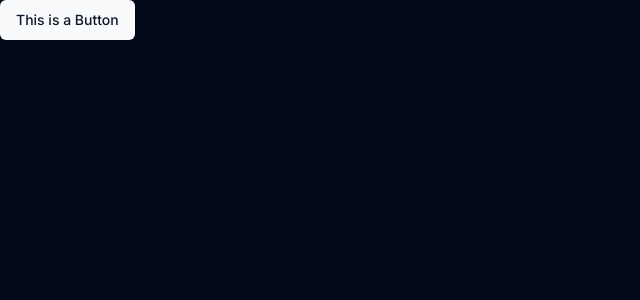
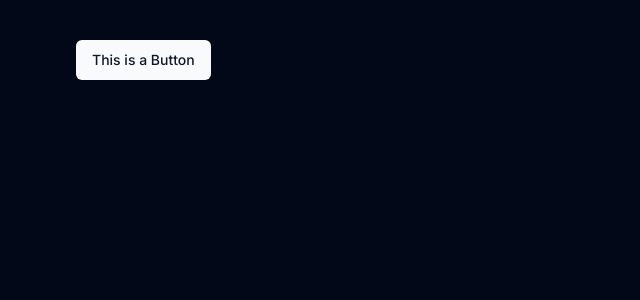
Before and after one commit to dev4ult/readme-md-editor, a React (Vite) app: page / in a window 1280 px wide. Shown: the top 300 px of the page, without its empty margins (0-640 px from the left). Built offline with nearby package versions, Linux system fonts and the light colour scheme.

Commit message:
feat: content center

```diff
--- a/src/App.tsx
+++ b/src/App.tsx
@@ -1,16 +1,15 @@
-// import { useState } from 'react';
-// import reactLogo from './assets/react.svg';
-// import viteLogo from '/vite.svg';
 import { ThemeProvider } from '@/components/theme-provider';
+import ContentCenter from './components/content-center';
 import Home from './pages/home';
-// import './App.css';
+import { Toaster } from '@/components/ui/toaster';
 
 function App() {
-  // const [count, setCount] = useState(0);
-
   return (
     <ThemeProvider defaultTheme="dark" storageKey="vite-ui-theme">
-      <Home />
+      <ContentCenter>
+        <Home />
+      </ContentCenter>
+      <Toaster />
     </ThemeProvider>
   );
 }
--- /dev/null
+++ b/src/components/content-center.tsx
@@ -0,0 +1,11 @@
+// import * as React from 'react';
+
+type Props = {
+  children: string | JSX.Element | JSX.Element[];
+};
+
+const ContentCenter = ({ children }: Props) => {
+  return <div className="container max-w-6xl mx-auto py-10 px-3">{children}</div>;
+};
+
+export default ContentCenter;
```
